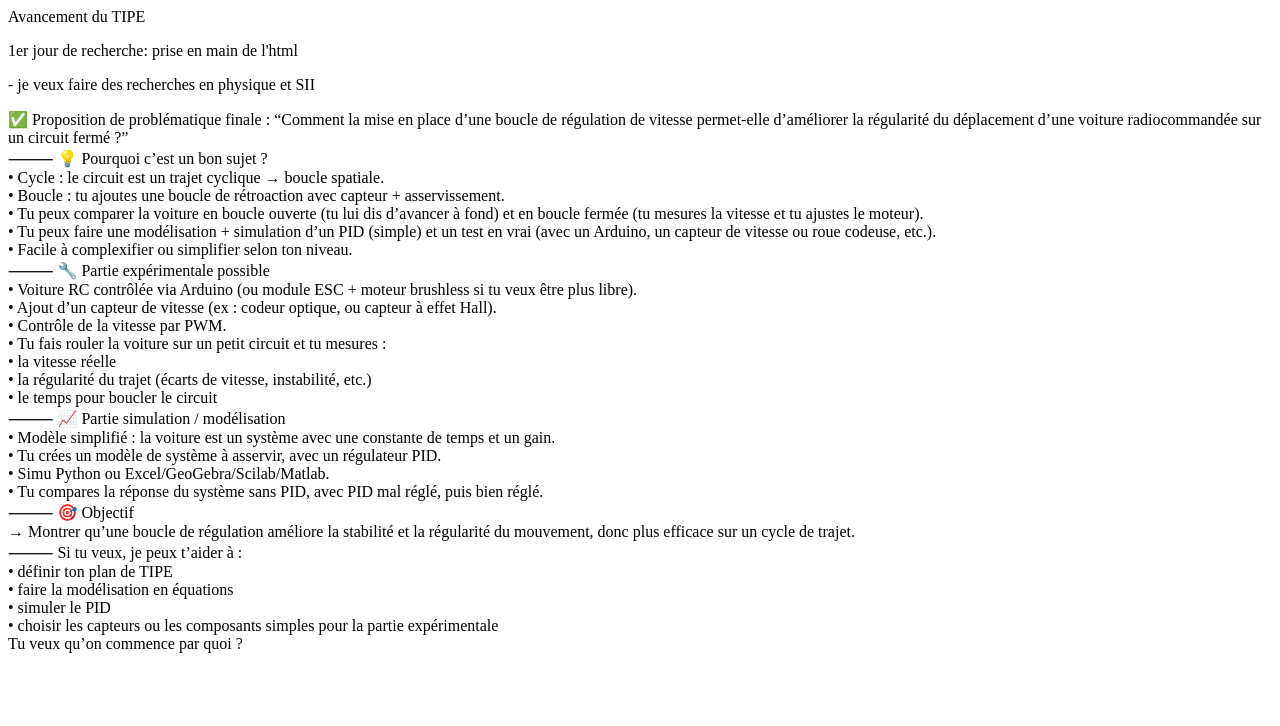
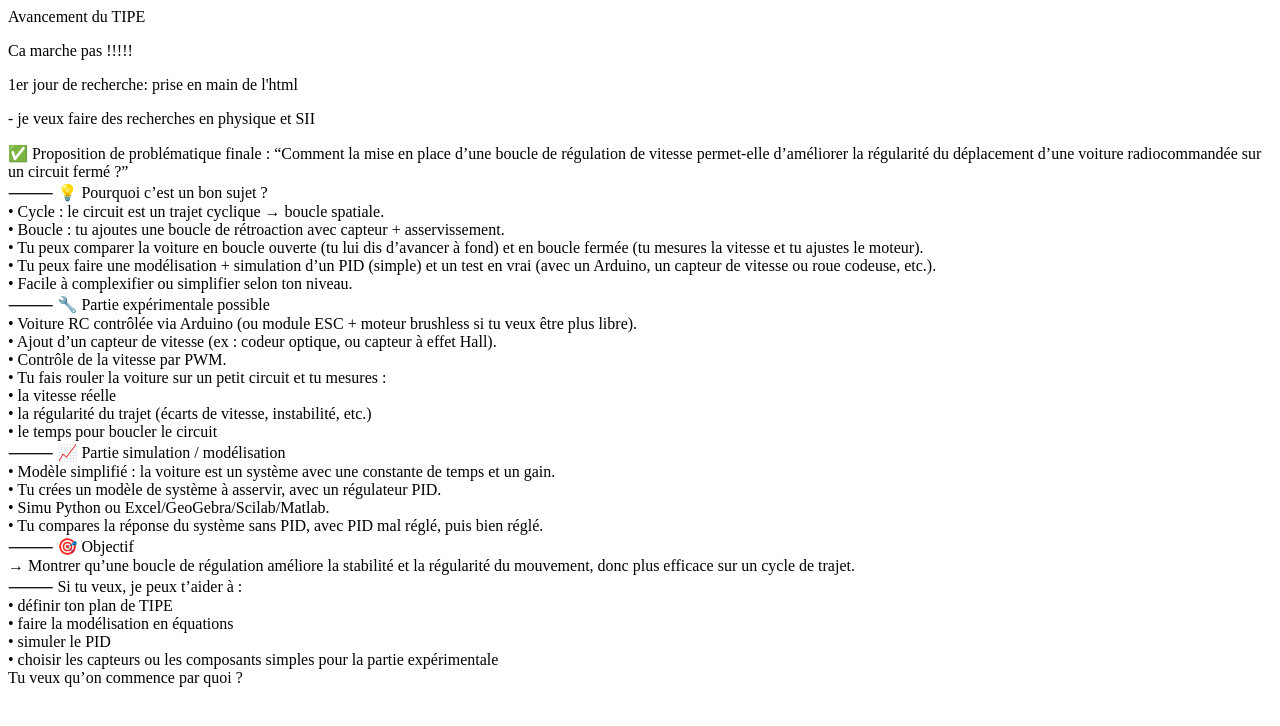
Before and after one commit to lucas7dsc/lucas7dsc.github.io, a plain HTML site: page index.html in a window 1280 px wide. Drawn offline with Linux system fonts and the light colour scheme.

Commit message:
Update index.html

```diff
--- a/index.html
+++ b/index.html
@@ -1,7 +1,8 @@
 <!DOCTYPE html>
 <html lang=fr>
     <head>Avancement du TIPE</head>
-    <p> 1er jour de recherche: prise en main de l'html</html></p>
+    <p>Ca marche pas !!!!!</p>
+    <p> 1er jour de recherche: prise en main de l'html</p>
     <p>- je veux faire des recherches en physique et SII</p>
     <p>✅ Proposition de problématique finale :
 
```
